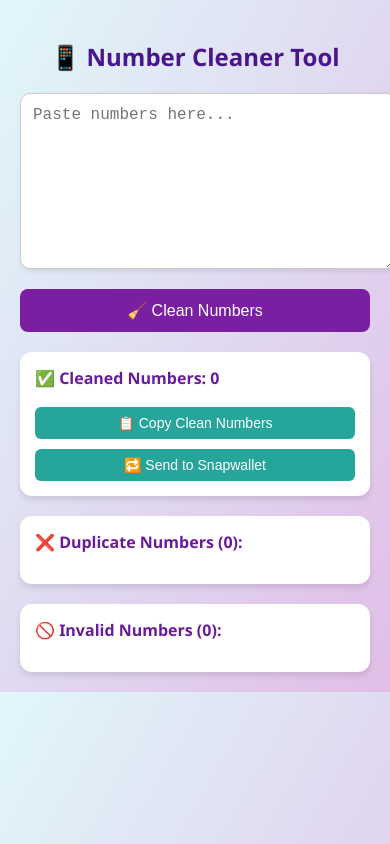
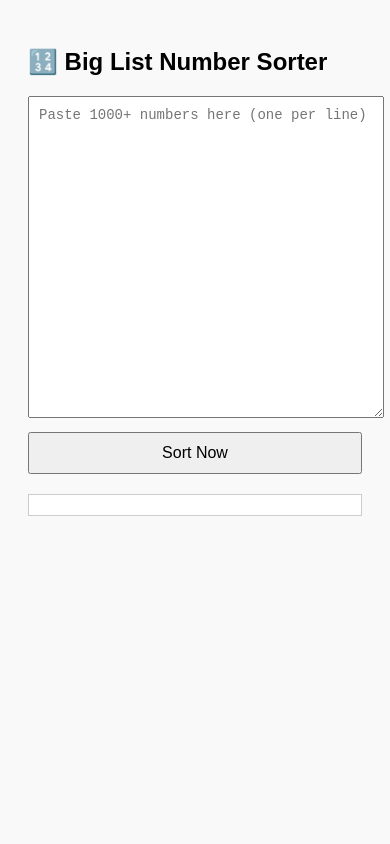
Before and after one commit to amittgofficial/checker, a plain HTML site: page index.html in a window 390 px wide. Drawn offline with Linux system fonts and the light colour scheme.

Commit message:
Update index.html

```diff
--- a/index.html
+++ b/index.html
@@ -1,178 +1,59 @@
 <!DOCTYPE html>
 <html lang="en">
 <head>
-  <meta charset="UTF-8" />
-  <meta name="viewport" content="width=device-width, initial-scale=1.0"/>
-  <title>Number Cleaner Tool</title>
+  <meta charset="UTF-8">
+  <title>Fast Number Sorter</title>
+  <meta name="viewport" content="width=device-width, initial-scale=1.0">
   <style>
     body {
-      margin: 0;
+      font-family: Arial, sans-serif;
+      background: #f9f9f9;
       padding: 20px;
-      font-family: 'Segoe UI', sans-serif;
-      background: linear-gradient(to bottom right, #e0f7fa, #e1bee7);
-      color: #333;
     }
-
-    h2 {
-      text-align: center;
-      color: #4a148c;
-    }
-
     textarea {
       width: 100%;
-      height: 150px;
-      padding: 12px;
-      font-size: 16px;
-      border-radius: 10px;
-      border: 1px solid #ccc;
-      box-shadow: 2px 2px 5px rgba(0,0,0,0.1);
-      resize: vertical;
+      height: 300px;
+      font-size: 14px;
+      padding: 10px;
     }
-
     button {
-      background-color: #7b1fa2;
-      color: white;
-      border: none;
-      padding: 12px 20px;
-      margin-top: 15px;
-      border-radius: 8px;
+      margin-top: 10px;
+      padding: 10px;
       font-size: 16px;
       width: 100%;
       cursor: pointer;
-      transition: 0.3s ease;
     }
-
-    button:hover {
-      background-color: #4a148c;
-    }
-
-    .output, .duplicates, .invalids {
-      background: white;
-      padding: 15px;
+    #output {
       margin-top: 20px;
-      border-radius: 12px;
-      box-shadow: 0 4px 6px rgba(0,0,0,0.1);
-    }
-
-    .label {
-      font-weight: bold;
-      margin-bottom: 8px;
-      display: block;
-      color: #6a1b9a;
-    }
-
-    .copy-btn {
-      background: #26a69a;
-      color: white;
-      border: none;
-      padding: 8px 12px;
-      border-radius: 6px;
-      font-size: 14px;
-      cursor: pointer;
-      margin-top: 10px;
-      width: 100%;
-    }
-
-    ol {
-      padding-left: 20px;
-      margin-top: 10px;
-    }
-
-    @media (max-width: 600px) {
-      .copy-btn {
-        width: 100%;
-      }
+      padding: 10px;
+      background: #fff;
+      border: 1px solid #ccc;
+      white-space: pre-line;
+      max-height: 300px;
+      overflow-y: auto;
     }
   </style>
 </head>
 <body>
 
-  <h2>📱 Number Cleaner Tool</h2>
+  <h2>🔢 Big List Number Sorter</h2>
 
-  <textarea id="numberInput" placeholder="Paste numbers here..."></textarea>
-  <button onclick="processNumbers()">🧹 Clean Numbers</button>
+  <textarea id="input" placeholder="Paste 1000+ numbers here (one per line)"></textarea>
+  <button onclick="sortBigList()">Sort Now</button>
 
-  <div class="output">
-    <span class="label">
-      ✅ Cleaned Numbers: <span id="cleanCount">0</span>
-    </span>
-    <input type="hidden" id="cleanOutput">
-
-    <button class="copy-btn" onclick="copyToClipboard()">📋 Copy Clean Numbers</button>
-    <button class="copy-btn" onclick="redirectWithNumbers()">🔁 Send to Snapwallet</button>
-  </div>
-
-  <div class="duplicates">
-    <span class="label">❌ Duplicate Numbers (<span id="dupCount">0</span>):</span>
-    <ol id="duplicateOutput"></ol>
-  </div>
-
-  <div class="invalids">
-    <span class="label">🚫 Invalid Numbers (<span id="invalidCount">0</span>):</span>
-    <p id="invalidOutput"></p>
-  </div>
+  <div id="output"></div>
 
   <script>
-    function processNumbers() {
-      const input = document.getElementById("numberInput").value;
-      const rawNumbers = input.split(/[\s,]+/);
-      const valid = [];
-      const invalid = [];
-      const seen = new Set();
-      const duplicates = new Set();
-      const finalCleaned = [];
+    function sortBigList() {
+      const input = document.getElementById("input").value.trim();
+      const numbers = input
+        .split('\n')
+        .map(n => parseFloat(n.trim()))
+        .filter(n => !isNaN(n));
 
-      for (let num of rawNumbers) {
-        num = num.replace(/\D/g, ""); // Remove non-digits
-        if (num.length === 10) {
-          if (seen.has(num)) {
-            duplicates.add(num);
-          } else {
-            seen.add(num);
-            finalCleaned.push(num);
-          }
-        } else if (num.length > 0) {
-          invalid.push(num);
-        }
-      }
+      numbers.sort((a, b) => a - b);
 
-      document.getElementById("cleanOutput").value = finalCleaned.join(",");
-      document.getElementById("cleanCount").textContent = finalCleaned.length;
-
-      const dupList = Array.from(duplicates);
-      const dupOutput = document.getElementById("duplicateOutput");
-      dupOutput.innerHTML = '';
-      dupList.forEach(num => {
-        const li = document.createElement("li");
-        li.textContent = num;
-        dupOutput.appendChild(li);
-      });
-      document.getElementById("dupCount").textContent = dupList.length;
-
-      document.getElementById("invalidOutput").textContent = invalid.join(", ");
-      document.getElementById("invalidCount").textContent = invalid.length;
-    }
-
-    function copyToClipboard() {
-      const text = document.getElementById("cleanOutput").value;
-      if (!text) {
-        alert("⚠️ No cleaned numbers to copy.");
-        return;
-      }
-      navigator.clipboard.writeText(text).then(() => {
-        alert("✅ Clean numbers copied!");
-      });
-    }
-
-    function redirectWithNumbers() {
-      const text = document.getElementById("cleanOutput").value;
-      if (!text) {
-        alert("⚠️ No cleaned numbers found. Please run cleaning first.");
-        return;
-      }
-      const encoded = encodeURIComponent(text);
-      const targetUrl = `https://snapwallet.in/view-number-tools?numbers=${encoded}`;
-      window.location.href = targetUrl;
+      document.getElementById("output").innerText = numbers.join('\n');
     }
   </script>
 
```
